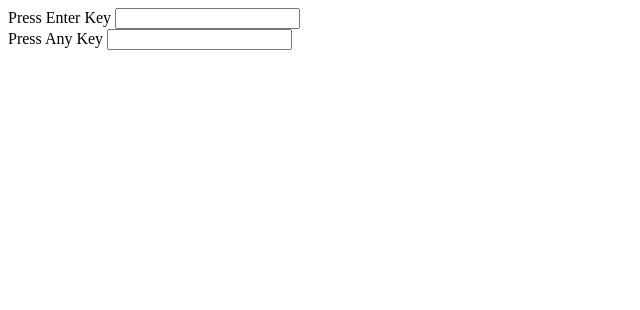
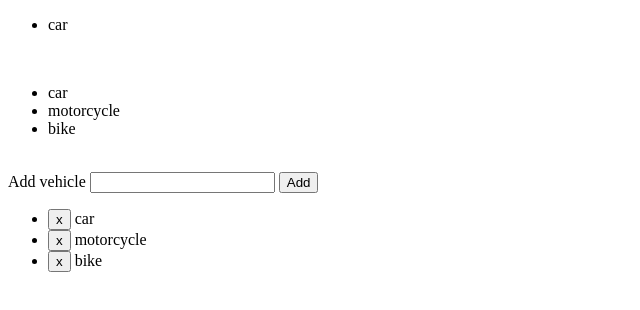
Before and after one commit to willywin99/vue-quiz, a plain HTML site: page index.html in a window 1280 px wide. Shown: the whole page, without its empty margins (0-640 px from the left). Drawn offline with Linux system fonts and the light colour scheme.

Commit message:
Vue.Js Data Type - Array

```diff
--- a/assets/js/app.js
+++ b/assets/js/app.js
@@ -1,23 +1,16 @@
 var app = new Vue({
   el: '#app',
   data: {
-    message: '',
+    content: '',
+    vehicles: ['car', 'motorcycle', 'bike']
   },
   methods: {
-    escKey: function() {
-      this.message = 'you pressing esc key'
+    addVehicle: function () {
+      this.vehicles.push(this.content);
+      this.content = '';
     },
-    spaceKey: function() {
-      this.message = 'you pressing space key'
-    },
-    upKey: function() {
-      this.message = 'you pressing up key'
-    },
-    downKey: function() {
-      this.message = 'you pressing down key'
-    },
-    aKey: function() {
-      this.message = "you pressing alphabet 'a' key"
-    },
+    removeVehicle: function (index) {
+      this.vehicles.splice(index, 1);
+    }
   }
 })
--- a/index.html
+++ b/index.html
@@ -9,27 +9,29 @@
 <body>
 
   <div id="app">
-    <label for="">Press Enter Key</label>
-    <input
-      type="text"
-      v-on:keyup.enter=" message = 'you pressing enter key'"
-    >
+    <ul>
+      <li>{{ vehicles[0] }}</li>
+    </ul>
+    <br>
+    <ul>
+      <li v-for="vehicle in vehicles">
+        {{ vehicle }}
+      </li>
+    </ul>
+    <br>
+
+    <label for="">Add vehicle</label>
+    <input type="text" v-model="content">
+    <button @click="addVehicle">Add</button>
 
     <br>
 
-    <label for="">Press Any Key</label>
-    <input
-      type="text"
-      @keyup.esc="escKey"
-      @keyup.space="spaceKey"
-      @keyup.up="upKey"
-      @keyup.down="downKey"
-      @keyup.65="aKey"
-    >
-
-    <br>
-
-    {{ message }}
+    <ul>
+      <li v-for="(vehicle, index) in vehicles">
+        <button @click="removeVehicle(index)">x</button>
+        {{ vehicle }}
+      </li>
+    </ul>
   </div>
 
   <!-- development version, includes helpful console warnings -->
```
